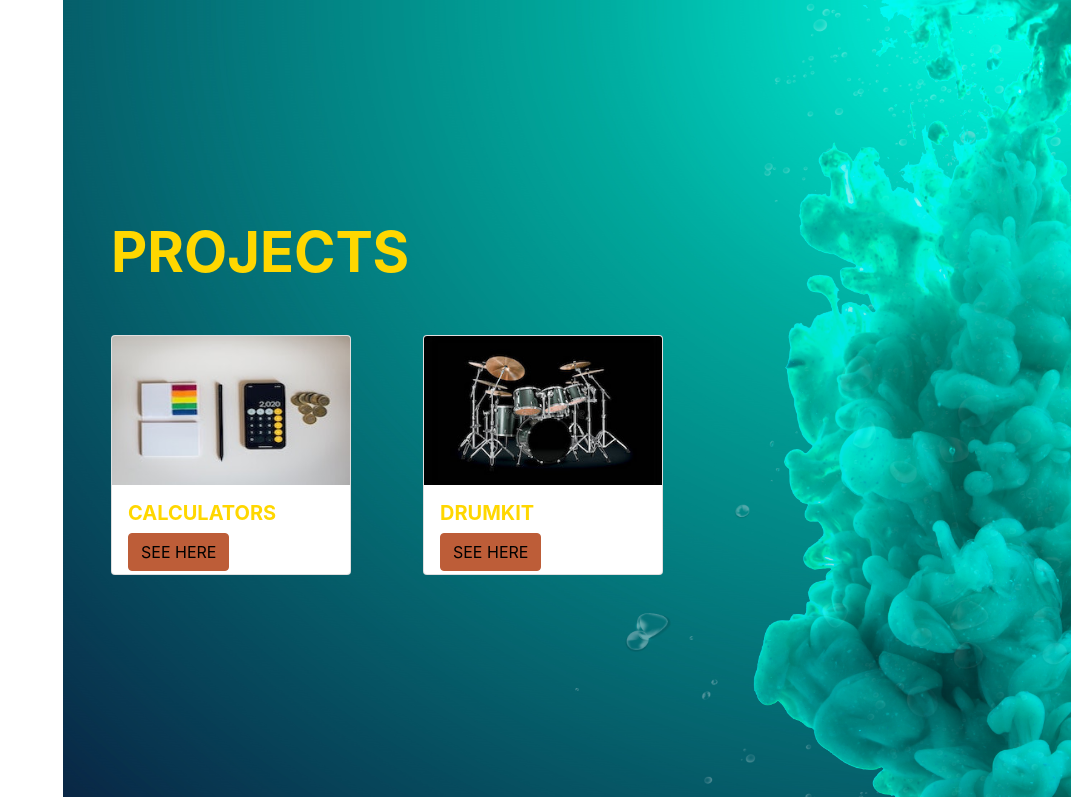
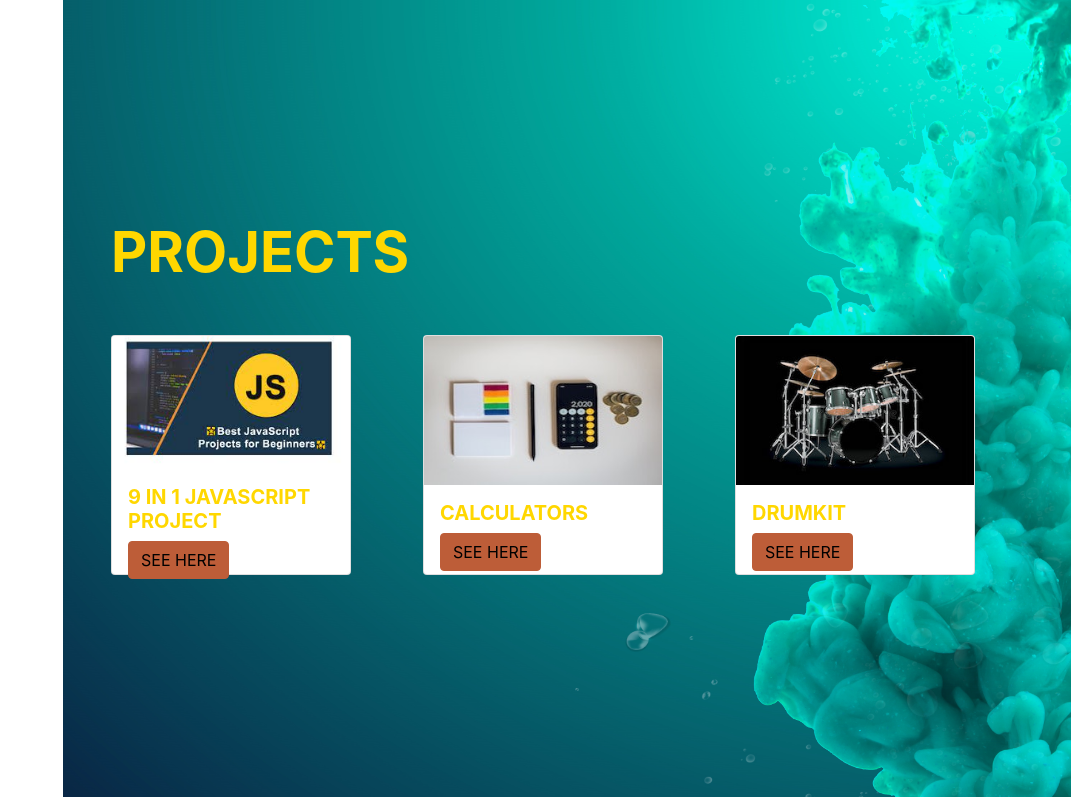
Before and after one commit to LavanyaGopathi/My_Portfolio, a plain HTML site: page index.html in a window 1280 px wide. Shown: the part 4008-4806 px from the top of the page, without its empty margins (209-1280 px from the left). Drawn offline with Linux system fonts and the light colour scheme; a web font is replaced by a local one.

Commit message:
Added new project in Portfolio

```diff
--- a/index.html
+++ b/index.html
@@ -152,6 +152,15 @@
                 <div class="row">
                     <div class="col-4">
                         <div class="card" style="width: 15rem; height: 15rem;">
+                            <img class="card-img-top" src="./images/Javascript_projects.jpeg" alt="Javascript Beginners Projects" sizes="286px*180px">
+                            <div class="card-body">
+                                <h5 class="card-title">9 in 1 javascript Project</h5>
+                                <a href="https://lavanya.co.uk/9 in 1 projects/index.html" class="btn btn-primary">SEE HERE</a>
+                            </div>
+                        </div>
+                    </div>
+                    <div class="col-4">
+                        <div class="card" style="width: 15rem; height: 15rem;">
                             <img class="card-img-top" src="./images/calculator.jpg" alt="calculator image" sizes="286px*180px">
                             <div class="card-body">
                                 <h5 class="card-title">calculators</h5>
```
Also changed, not shown: images/Javascript_projects.jpeg (added), projects/9 in 1 projects/index.html (renamed from projects/9 in 1 projects/navbar.html), 2 other files.
